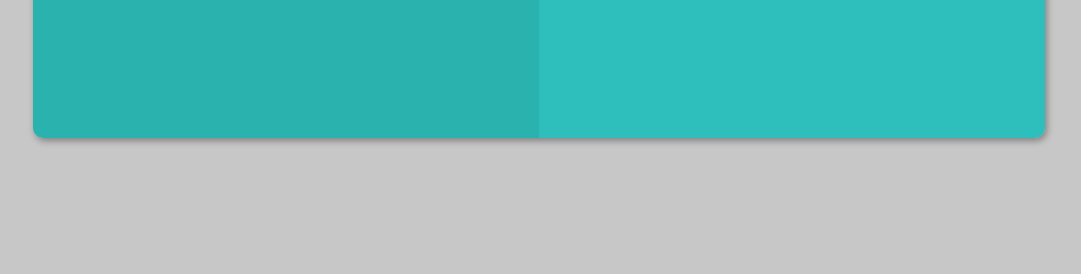
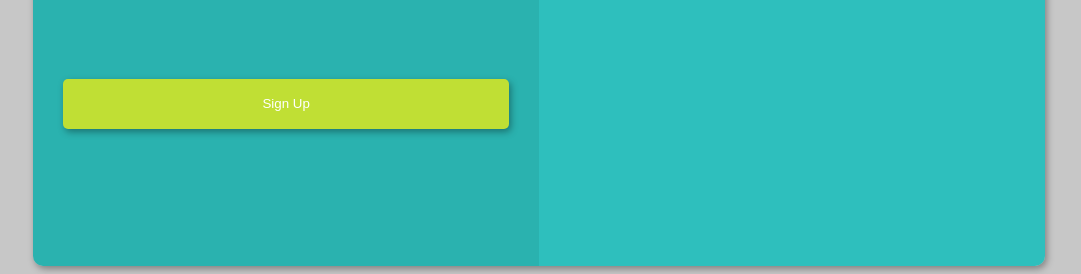
Before and after one commit to call-me-epic/Single-Price-Grid-Component-Front-End-Mentor-Challenge-w-Mobile-Support, a plain HTML site: page index.html in a window 1280 px wide. Shown: the part 552-826 px from the top of the page, without its empty margins (101-1182 px from the left). Before the commit the page ends 800 px from the top, so only its background shows below. Drawn offline with Linux system fonts and the light colour scheme.

Commit message:
Update styles.css

```diff
--- a/styles.css
+++ b/styles.css
@@ -27,7 +27,7 @@ body
   margin-top : 50px;
   margin-left : 10%;
   width : 80%;
-  height : 50vw;
+  height : 100%;
   box-shadow : 2px 3px 7px 0px rgba(0,0,0,0.35);
   border-radius : 10px;
   overflow : hidden;
@@ -44,7 +44,7 @@ body
 {
   background-color : white;
   width : 100%;
-  height : 40%;
+  height : 30%;
 
 }
 
@@ -68,9 +68,9 @@ body
 .bleftbox, .brightbox
 {
   color : white;
-  width : 50%;
-  height : 60%;
-  display : inline-block;
+  width : 100%;
+  height : 35%;
+
   vertical-align : top;
 }
 
@@ -142,29 +142,25 @@ button:hover
 }
 
 
-@media(max-width : 900px)
+@media(min-width : 1090px)
 {
   .container
   {
-    margin-left : 0px;
-    width : 100%;
-    height : 60vw;
-  }
-}
-@media(max-width : 750px)
-{
-  .container
-  {
-    height: 100%;
+    height: 60vw;
   }
   .topbox
   {
-    height : 30%;
+    height : 40%;
   }
   .bleftbox, .brightbox
   {
-    display: block;
-    width: 100%;
-    height: 35%;
+    display: inline-block;
+    width: 50%;
+    height: 60%;
+  }
+  button
+  {
+    margin-top: 30%;
+    height : 50px;
   }
 }
```
